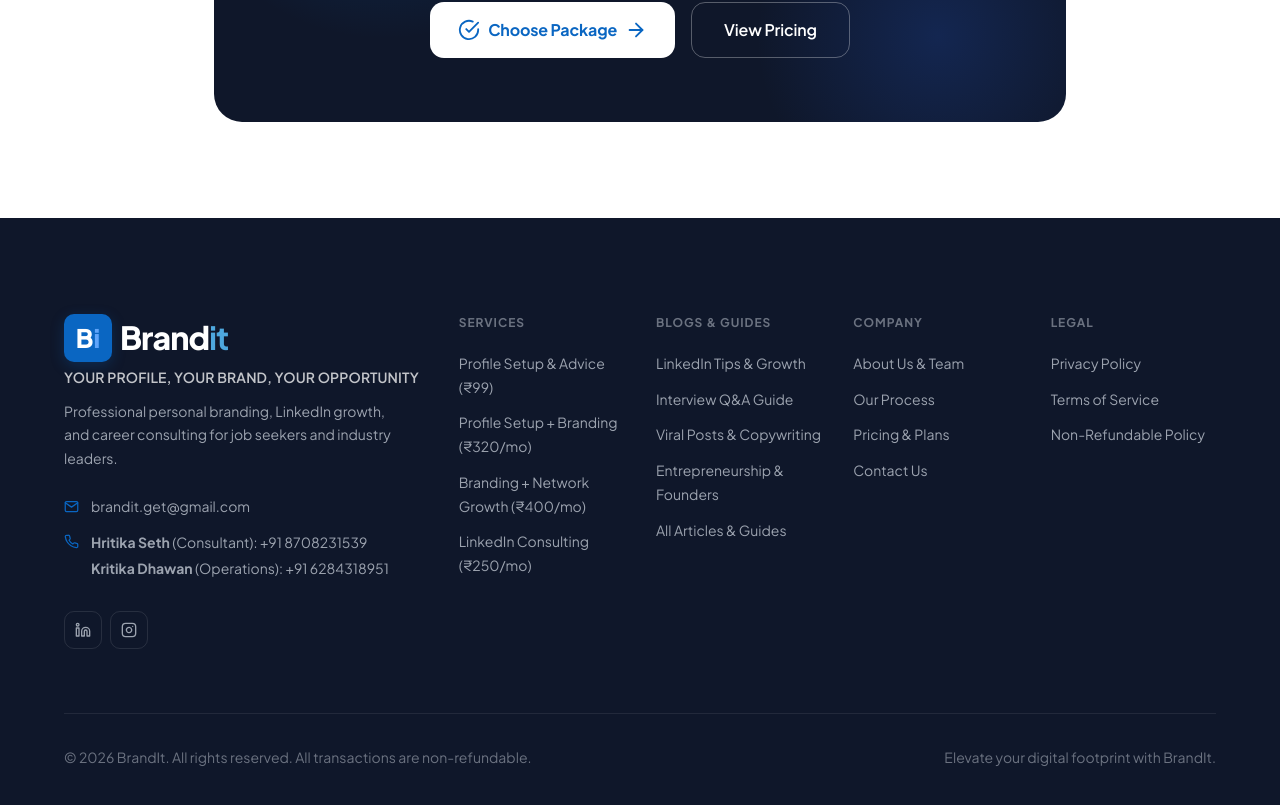
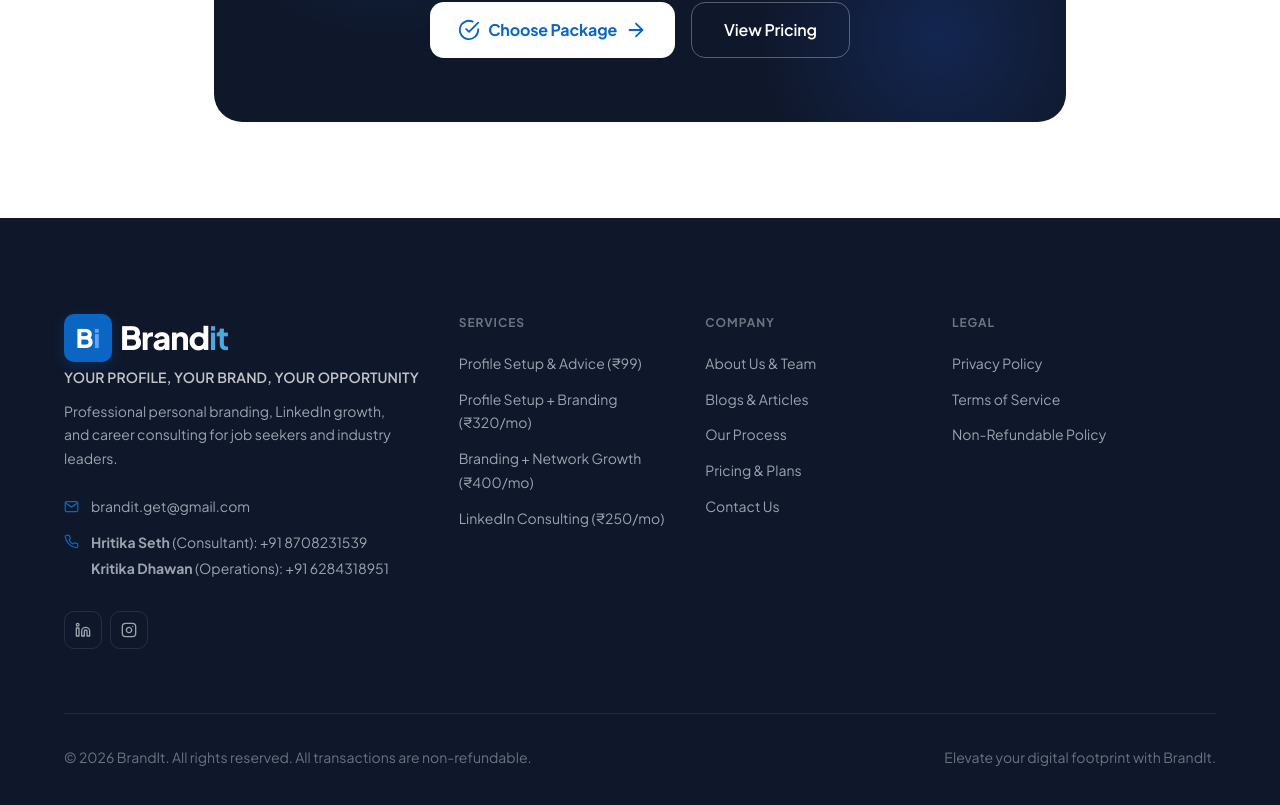
Before and after one commit to branditget-coder/brandit, a React (Vite) app in the folder frontend/: page / in a window 1280 px wide. Shown: the part 7605-8410 px from the top of the page. Built offline with nearby package versions, Linux system fonts and the light colour scheme; no server answers.

Commit message:
Simplify footer link to unified Blogs & Articles link

```diff
--- a/frontend/src/components/common/Footer.tsx
+++ b/frontend/src/components/common/Footer.tsx
@@ -11,15 +11,9 @@
     { label: 'Branding + Network Growth (₹400/mo)', href: '/services#branding-network' },
     { label: 'LinkedIn Consulting (₹250/mo)', href: '/services#linkedin-consulting' },
   ],
-  'Blogs & Guides': [
-    { label: 'LinkedIn Tips & Growth', href: '/blogs?category=linkedin' },
-    { label: 'Interview Q&A Guide', href: '/blogs?category=interview' },
-    { label: 'Viral Posts & Copywriting', href: '/blogs?category=posts' },
-    { label: 'Entrepreneurship & Founders', href: '/blogs?category=entrepreneurship' },
-    { label: 'All Articles & Guides', href: '/blogs' },
-  ],
   Company: [
     { label: 'About Us & Team', href: '/about' },
+    { label: 'Blogs & Articles', href: '/blogs' },
     { label: 'Our Process', href: '/about#process' },
     { label: 'Pricing & Plans', href: '/pricing' },
     { label: 'Contact Us', href: '/contact' },
@@ -121,7 +115,7 @@
 
           {/* Links Columns */}
           {Object.entries(footerLinks).map(([title, links]) => (
-            <Grid item xs={6} sm={3} md={2} key={title}>
+            <Grid item xs={6} sm={4} md={2.5} key={title}>
               <Typography
                 variant="caption"
                 sx={{ color: '#6B7280', display: 'block', mb: 2.5, letterSpacing: '0.08em', fontWeight: 700 }}
```
